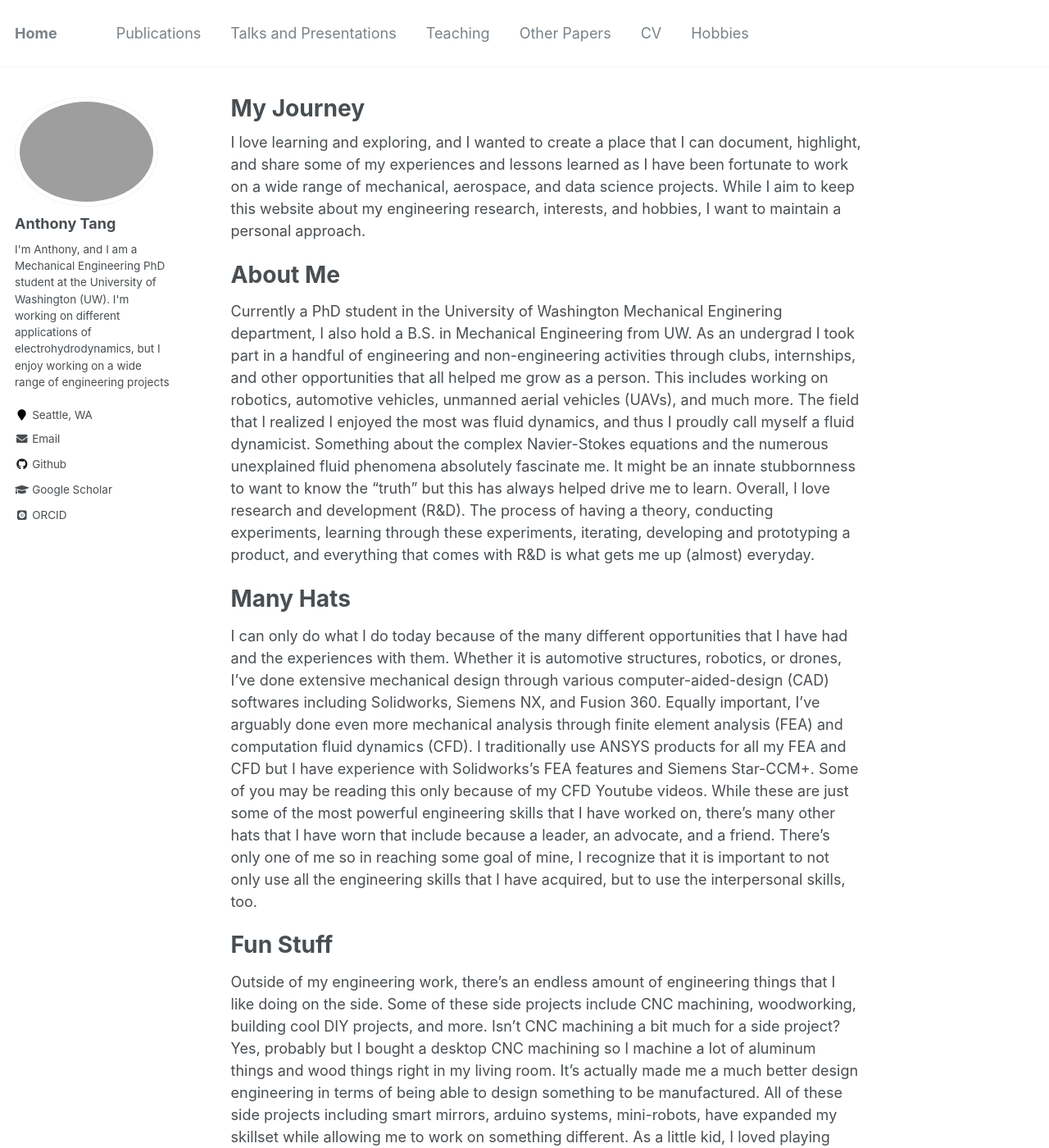
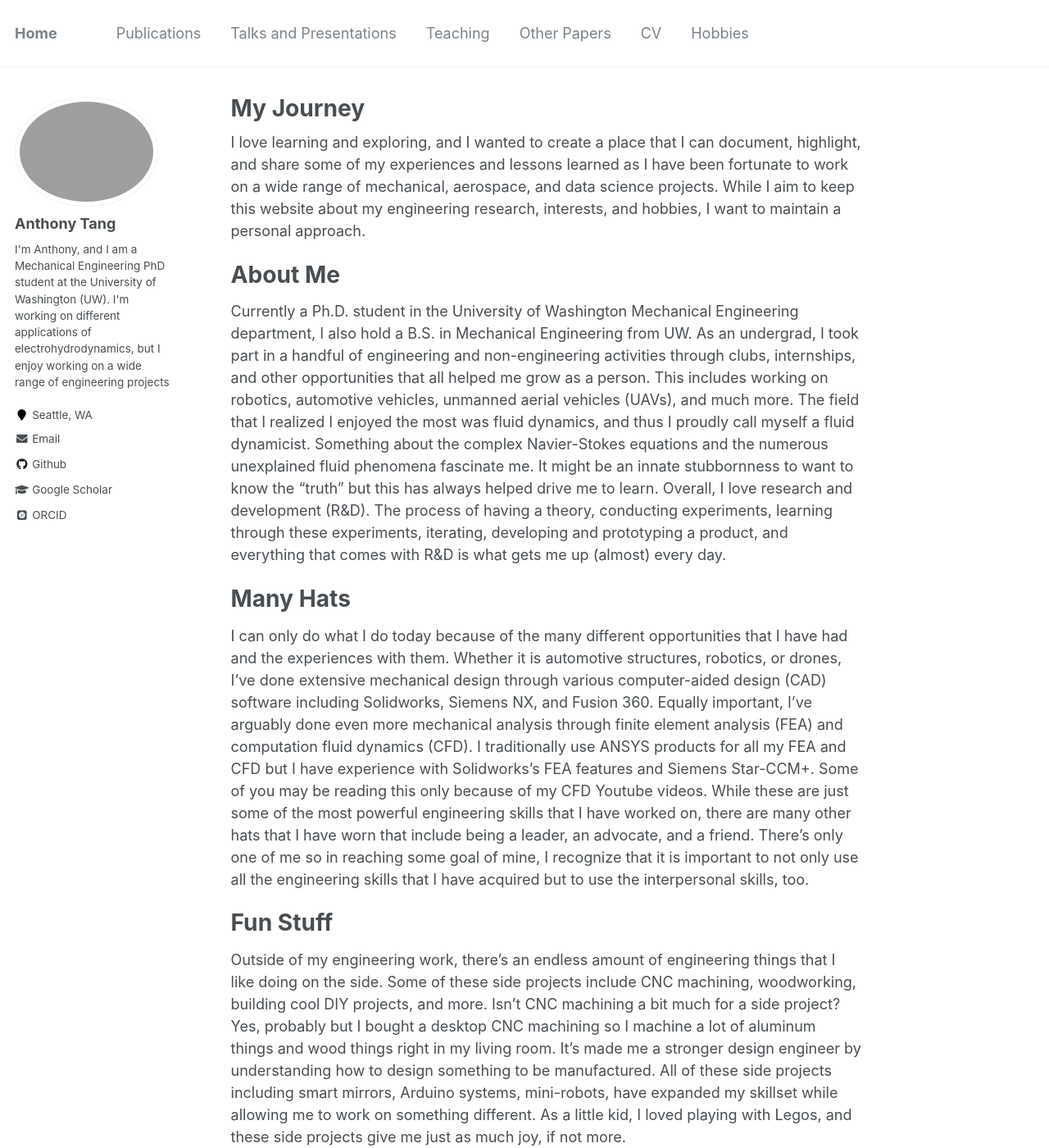
Before and after one commit to antang808/academic, a Jekyll site: the page built from _pages/about.md, in a window 1280 px wide and 1400 px high. Shown: the whole window at 82% size. Built offline with Jekyll 4.4.1, drawn with Linux system fonts in a browser that asks for light colours; some web fonts are replaced; some of the changed text lies outside the part shown.

Commit message:
Update about.md

```diff
--- a/_pages/about.md
+++ b/_pages/about.md
@@ -8,16 +8,16 @@ redirect_from:
   - /about.html
 ---
 
-I love learning and exploring, and I wanted to create a place that I can document, highlight, and share some of my experiences and lessons learned as I have been fortunate to work on a wide range of mechanical, aerospace, and data science projects.  While I aim to keep this website about my engineering research, interests, and hobbies, I want to maintain a personal approach.
+I love learning and exploring, and I wanted to create a place that I can document, highlight, and share some of my experiences and lessons learned as I have been fortunate to work on a wide range of mechanical, aerospace, and data science projects. While I aim to keep this website about my engineering research, interests, and hobbies, I want to maintain a personal approach.
 
 About Me
 ======
-Currently a PhD student in the University of Washington Mechanical Enginering department, I also hold a B.S. in Mechanical Engineering from UW.  As an undergrad I took part in a handful of engineering and non-engineering activities through clubs, internships, and other opportunities that all helped me grow as a person.  This includes working on robotics, automotive vehicles, unmanned aerial vehicles (UAVs), and much more.  The field that I realized I enjoyed the most was fluid dynamics, and thus I proudly call myself a fluid dynamicist.  Something about the complex Navier-Stokes equations and the numerous unexplained fluid phenomena absolutely fascinate me.  It might be an innate stubbornness to want to know the "truth" but this has always helped drive me to learn.  Overall, I love research and development (R&D).  The process of having a theory, conducting experiments, learning through these experiments, iterating, developing and prototyping a product, and everything that comes with R&D is what gets me up (almost) everyday.
+Currently a Ph.D. student in the University of Washington Mechanical Engineering department, I also hold a B.S. in Mechanical Engineering from UW. As an undergrad, I took part in a handful of engineering and non-engineering activities through clubs, internships, and other opportunities that all helped me grow as a person. This includes working on robotics, automotive vehicles, unmanned aerial vehicles (UAVs), and much more. The field that I realized I enjoyed the most was fluid dynamics, and thus I proudly call myself a fluid dynamicist. Something about the complex Navier-Stokes equations and the numerous unexplained fluid phenomena fascinate me. It might be an innate stubbornness to want to know the “truth” but this has always helped drive me to learn. Overall, I love research and development (R&D). The process of having a theory, conducting experiments, learning through these experiments, iterating, developing and prototyping a product, and everything that comes with R&D is what gets me up (almost) every day.
 
 Many Hats
 ======
-I can only do what I do today because of the many different opportunities that I have had and the experiences with them.  Whether it is automotive structures, robotics, or drones, I've done extensive mechanical design through various computer-aided-design (CAD) softwares including Solidworks, Siemens NX, and Fusion 360.  Equally important, I've arguably done even more mechanical analysis through finite element analysis (FEA) and computation fluid dynamics (CFD).  I traditionally use ANSYS products for all my FEA and CFD but I have experience with Solidworks's FEA features and Siemens Star-CCM+.  Some of you may be reading this only because of my CFD Youtube videos.  While these are just some of the most powerful engineering skills that I have worked on, there's many other hats that I have worn that include because a leader, an advocate, and a friend.  There's only one of me so in reaching some goal of mine, I recognize that it is important to not only use all the engineering skills that I have acquired, but to use the interpersonal skills, too.
+I can only do what I do today because of the many different opportunities that I have had and the experiences with them. Whether it is automotive structures, robotics, or drones, I’ve done extensive mechanical design through various computer-aided design (CAD) software including Solidworks, Siemens NX, and Fusion 360. Equally important, I’ve arguably done even more mechanical analysis through finite element analysis (FEA) and computation fluid dynamics (CFD). I traditionally use ANSYS products for all my FEA and CFD but I have experience with Solidworks’s FEA features and Siemens Star-CCM+. Some of you may be reading this only because of my CFD Youtube videos. While these are just some of the most powerful engineering skills that I have worked on, there are many other hats that I have worn that include being a leader, an advocate, and a friend. There’s only one of me so in reaching some goal of mine, I recognize that it is important to not only use all the engineering skills that I have acquired but to use the interpersonal skills, too.
 
 Fun Stuff
 ======
-Outside of my engineering work, there's an endless amount of engineering things that I like doing on the side.  Some of these side projects include CNC machining, woodworking, building cool DIY projects, and more.  Isn't CNC machining a bit much for a side project?  Yes, probably but I bought a desktop CNC machining so I machine a lot of aluminum things and wood things right in my living room.  It's actually made me a much better design engineering in terms of being able to design something to be manufactured.  All of these side projects including smart mirrors, arduino systems, mini-robots, have expanded my skillset while allowing me to work on something different.  As a little kid, I loved playing with Legos, and these side projects give me just as much joy, if not more.
+Outside of my engineering work, there’s an endless amount of engineering things that I like doing on the side. Some of these side projects include CNC machining, woodworking, building cool DIY projects, and more. Isn’t CNC machining a bit much for a side project? Yes, probably but I bought a desktop CNC machining so I machine a lot of aluminum things and wood things right in my living room. It’s made me a stronger design engineer by understanding how to design something to be manufactured. All of these side projects including smart mirrors, Arduino systems, mini-robots, have expanded my skillset while allowing me to work on something different. As a little kid, I loved playing with Legos, and these side projects give me just as much joy, if not more.
```
